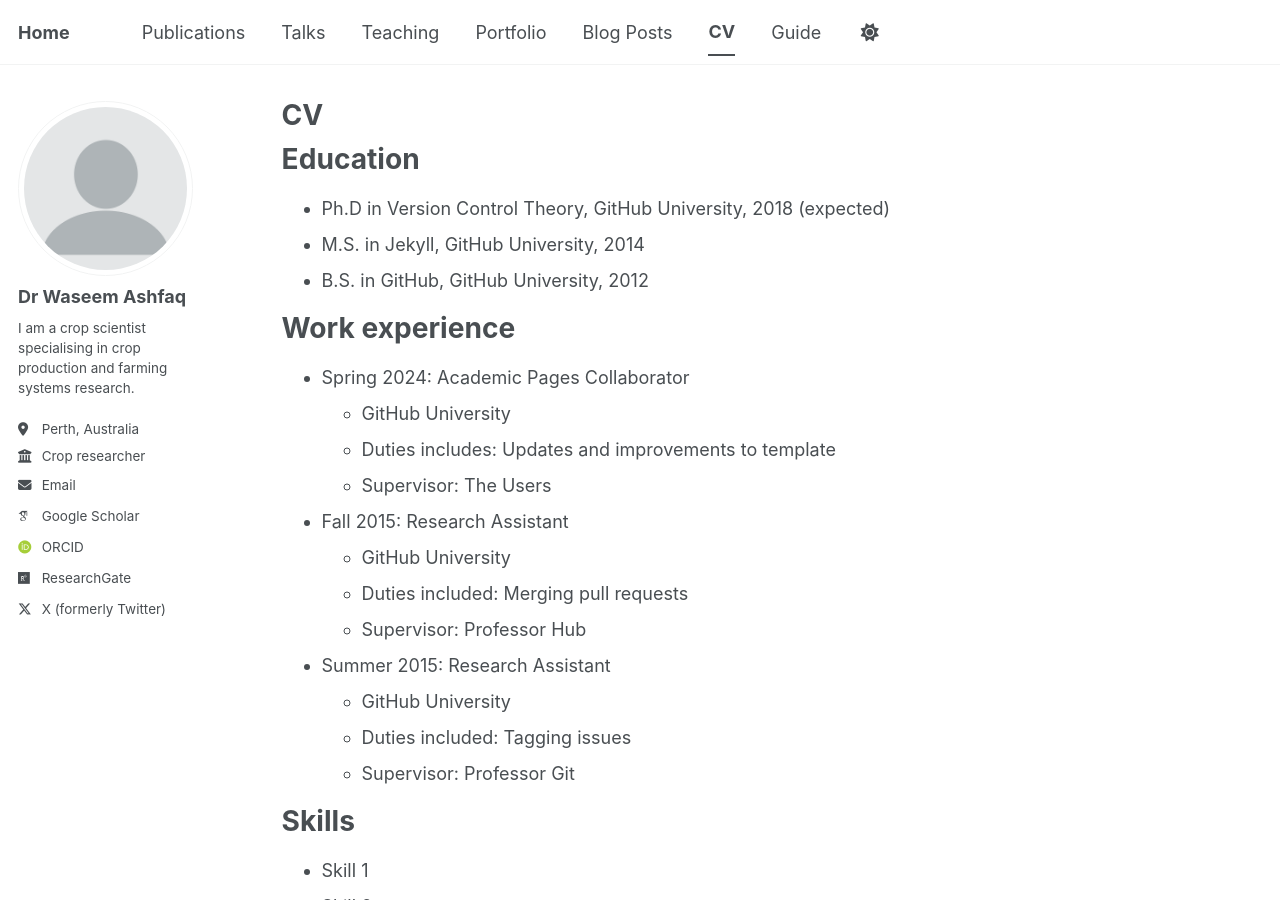
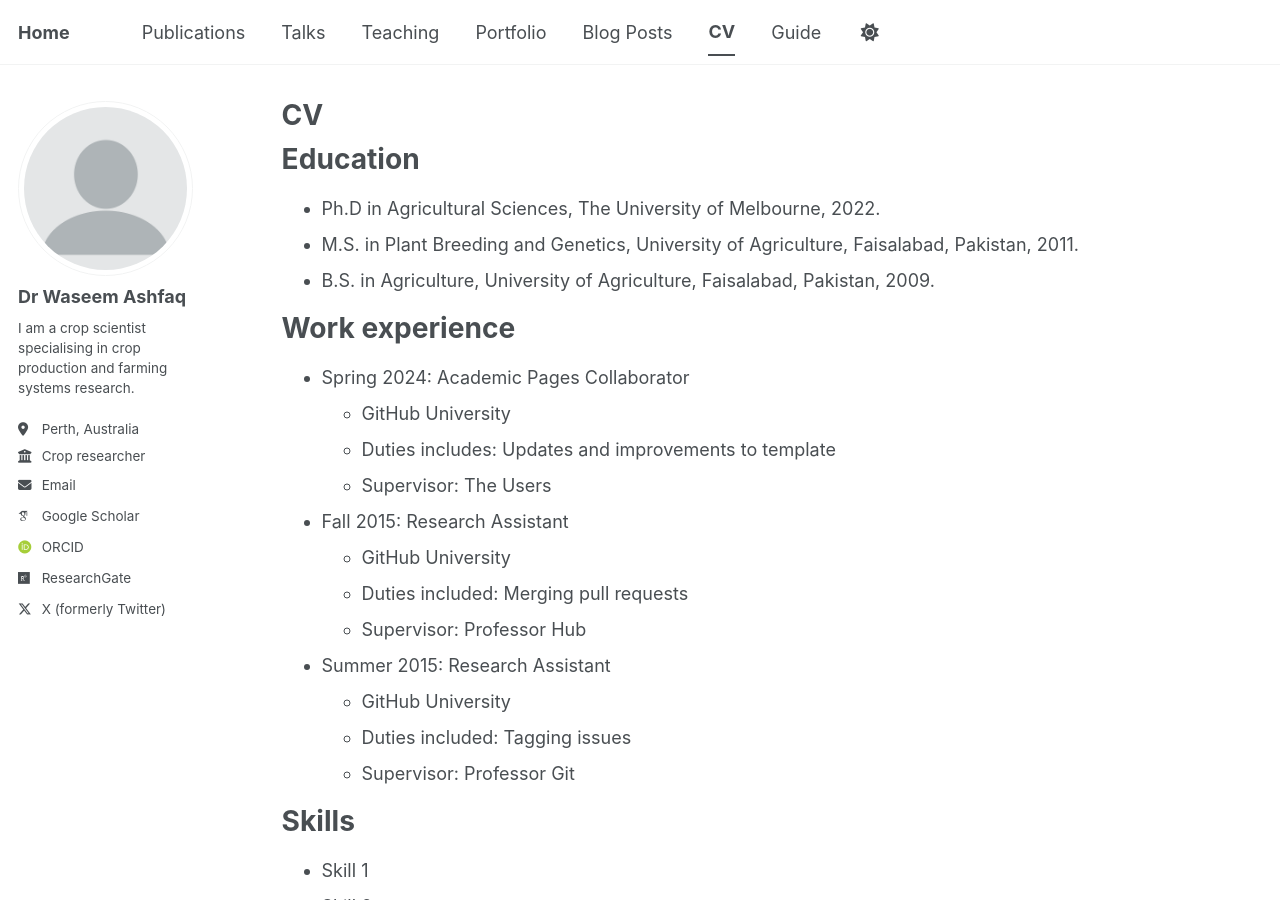
Before and after one commit to washfaq/waseemashfaq.github.io, a Jekyll site: the page built from _pages/cv.md, in a window 1280 px wide and 900 px high. Built offline with Jekyll 4.4.1, drawn with Linux system fonts in a browser that asks for light colours; some web fonts are replaced; a script bundle is joined from its source files by our own code; library files that are not in the unit come from our copies.

Commit message:
Update cv.md

```diff
--- a/_pages/cv.md
+++ b/_pages/cv.md
@@ -11,9 +11,9 @@ redirect_from:
 
 Education
 ======
-* Ph.D in Version Control Theory, GitHub University, 2018 (expected)
-* M.S. in Jekyll, GitHub University, 2014
-* B.S. in GitHub, GitHub University, 2012
+* Ph.D in Agricultural Sciences, The University of Melbourne, 2022.
+* M.S. in Plant Breeding and Genetics, University of Agriculture, Faisalabad, Pakistan, 2011.
+* B.S. in Agriculture, University of Agriculture, Faisalabad, Pakistan, 2009.
 
 Work experience
 ======
```
